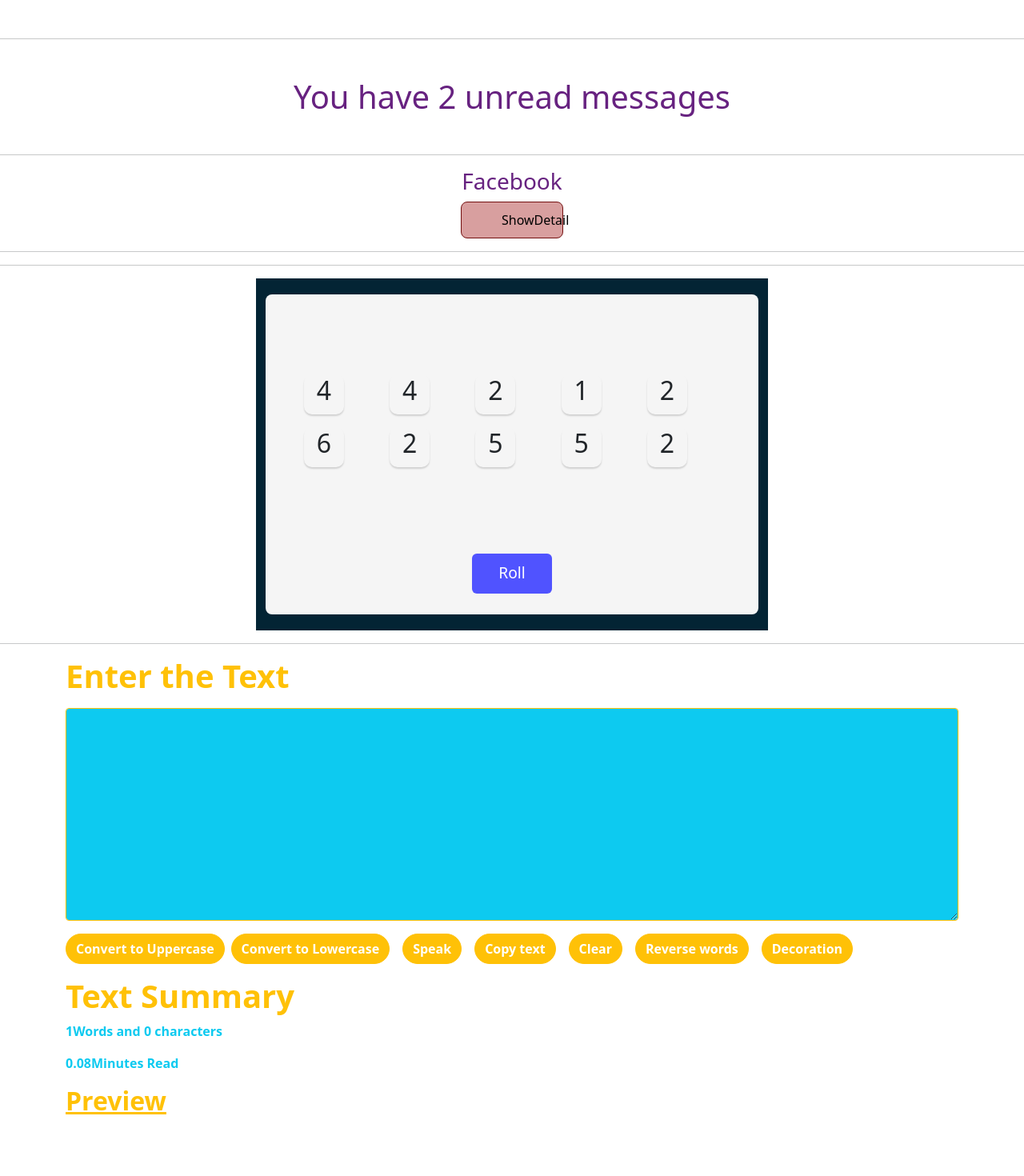
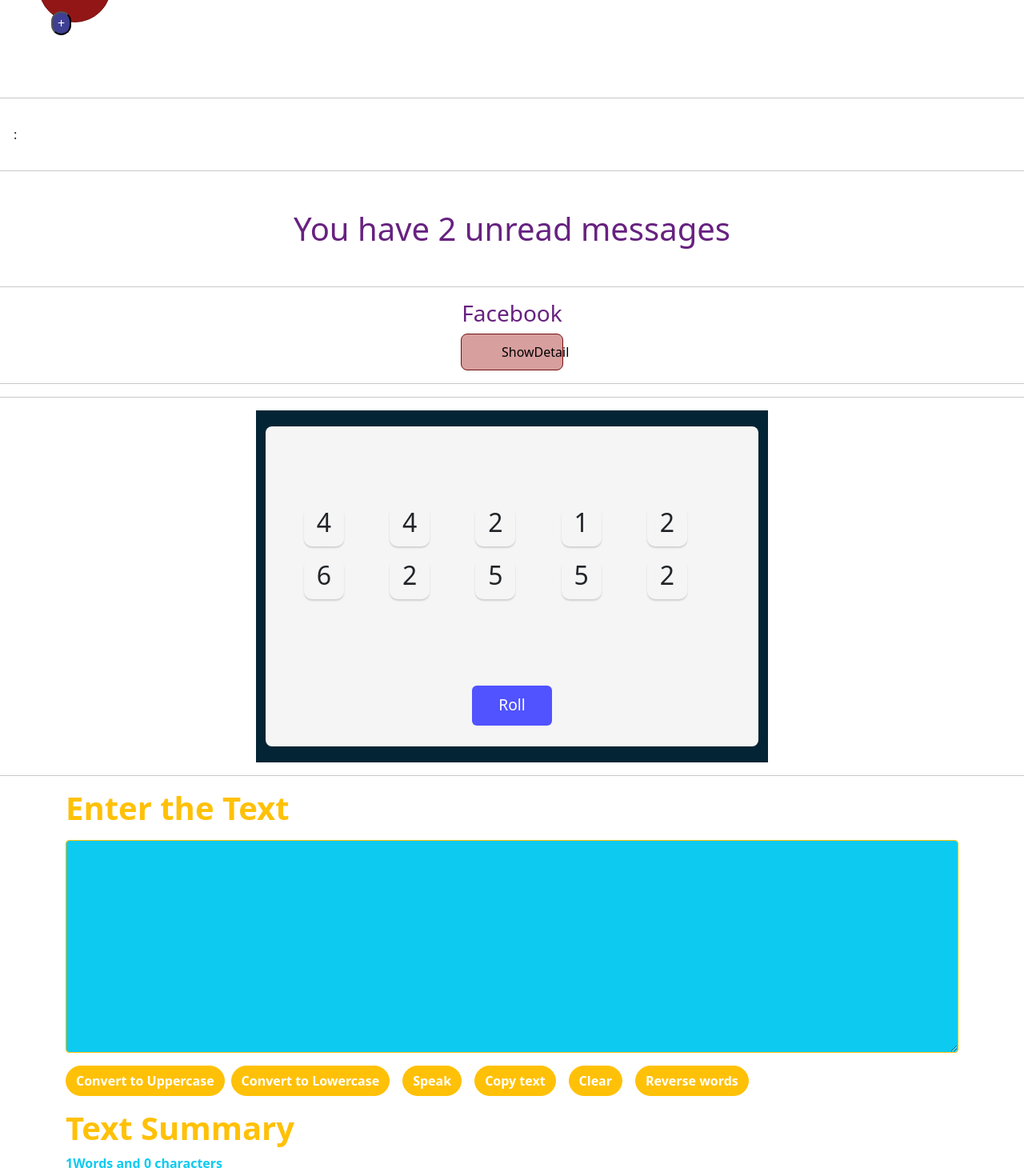
Before and after one commit to kindlenext/react-practice, a Next.js app: page / in a window 1280 px wide. Shown: the part 740-2210 px from the top of the page at 80% size. Before the commit the page ends 2151 px from the top, so only its background shows below. Built offline with nearby package versions, Linux system fonts and the light colour scheme.

Commit message:
added alert message

```diff
--- /dev/null
+++ b/pages/components/Alert.jsx
@@ -0,0 +1,20 @@
+import React from 'react'
+
+export default function Alert(props) {
+//     const capitalize = (word) => {
+//      const lower = word.toLowerCase();
+//     return lower.charAt(0).toUpperCase() + lower.slice(1)
+//   }----unidentifid lowecase in it
+  return (
+    props.alert && (
+      <div
+        className={`alert alert-${props.alert.type} alert-dismissible fade show`}
+        role="alert"
+      >
+        <strong>{props.alert.type}</strong> : {props.alert.msg}
+        {/* <strong>{capitalize(props.alert.type)}</strong> : {props.alert.msg} */}
+
+      </div>
+    )
+  );
+}
--- a/pages/components/TextForm.jsx
+++ b/pages/components/TextForm.jsx
@@ -2,41 +2,53 @@ import React, { useState } from "react";
 
 export default function TextForm(props) {
   const [text, setText] = useState("");
-  const [decoration, setDecoration] = useState("");
+  // const [decoration, setDecoration] = useState("");
   const handleOnChange = (event) => {
     setText(event.target.value);
   };
   const handleUpClick = () => {
     let newText = text.toUpperCase();
     setText(newText);
+      props.showAlert("uppercase has been activated", "success");
+
   };
   const handleLoClick = () => {
     let newText = text.toLowerCase();
     setText(newText);
+      props.showAlert("lowercase has been activated", "success");
+
   };
   // const handleCapClick = () => {
-  //   let newText = text.toCapitalizeCase();
-  //   setText(newText);
-  // };
+  //   const lower = word.toLowerCase();
+  //   return lower.charAt(0).toUpperCase() + lower.slice(1);
+  // };---not working
   const speak = () => {
     let msg = new SpeechSynthesisUtterance();
     msg.text = text;
     window.speechSynthesis.speak(msg);
+      props.showAlert("speak alert activated", "success");
+
   };
   const handelCopyClick = () => {
     navigator.clipboard.writeText(text);
+      props.showAlert("copied to clipboard", "success");
+
   };
   const handleClearClick = () => {
     let newText = "";
     setText(newText);
+      props.showAlert("Text has been cleared", "success");
+
   };
   const handleRevClick = () => {
     let newText = text.split(" ").reverse().join(" ");
     setText(newText);
+      props.showAlert("text has been reversed", "success");
+
   };
-   const handelDecClick = () => {
-     setDecoration({ textDecoration: "line-through" });
-   };
+  //  const handelDecClick = () => {
+  //    setDecoration({ textDecoration: "line-through" });
+  //  };
   return (
     <>
       <div className="container">
@@ -95,12 +107,12 @@ export default function TextForm(props) {
         >
           Reverse words
         </button>
-        <button
+        {/* <button
           className="btn btn-warning fw-bolder mb-3 text-white rounded-pill mx-2"
           onClick={handelDecClick}
         >
           Decoration
-        </button>
+        </button> */}
       </div>
       <div className="container">
         <h1 className="text-warning fw-bolder">Text Summary</h1>
--- a/pages/index.js
+++ b/pages/index.js
@@ -11,30 +11,48 @@ import Dice from "./components/dice";
 import TextForm from "./components/TextForm";
 import React, { useState } from 'react'
 import UsingState from "./components/UsingState";
+import Alert from "./components/Alert";
 
 
 export default function Home() {
   const [mode, setMode] = useState('light');
+  const [alert, setAlert] = useState("null");
+
+  const showAlert = (message, type) => {
+    setAlert({
+      msg: message,
+      type: type,
+    });
+    setTimeout(() => {
+      setAlert(null);
+    }, 1500);
+  }
+
   const toggleMode = () => {
     if (mode === `light`) {
       setMode('dark');
       document.body.style.backgroundColor = "#042743";
+      showAlert("Dark mode has been anabled", "success");
     }
     else {
       setMode('light');
       document.body.style.backgroundColor = "white";
+      showAlert("Light mode has been anabled", "success");
 
     }
   }
   return (
     <div className="">
-      <Header mode={mode} toggleMode={ toggleMode} />
+      <Header mode={mode} toggleMode={toggleMode} />
+      <Alert alert={alert} />
 
       <Meme />
       <hr />
-      <UsingState/>
+      <UsingState />
       <hr />
       <UseStateCounter />
+      <hr />
+      <Alert alert={alert} />
       <hr />
       <UnReadMessage />
       <hr />
@@ -46,7 +64,7 @@ export default function Home() {
       <hr />
       <Dice />
       <hr />
-      <TextForm heading="Enter the Text"/>
+      <TextForm heading="Enter the Text" showAlert={ showAlert} />
     </div>
   );
 }
```
